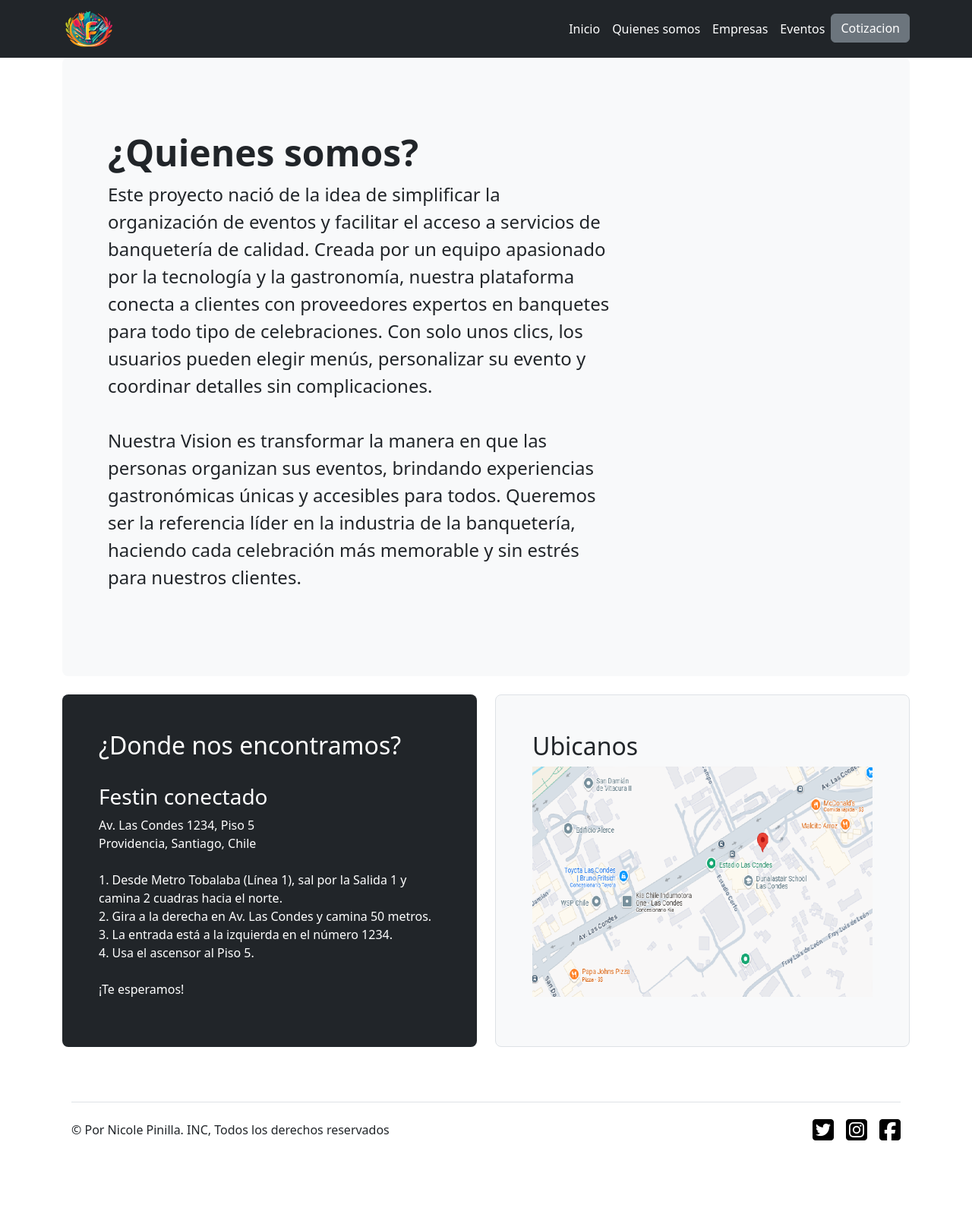
After one commit to Npinilla19/festinConectado, a Django app: page /acerca/ in a window 1280 px wide. The commit adds this page. Shown: the whole page at 76% size. Run offline with Django 5.2, Linux system fonts and the light colour scheme; some libraries are stand-ins or nearby versions.

Commit message:
Se agregan vistas templates y se agregan rutas url.py

```diff
--- a/festinConectado/festinConectado/urls.py
+++ b/festinConectado/festinConectado/urls.py
@@ -17,11 +17,15 @@ Including another URLconf
 from django.contrib import admin
 from django.urls import path
 from django.contrib.auth import views as auth_views
-from gestion_banqueteria import views
+from gestion_banqueteria.views import inicio, acerca, empresas, eventos
 
 urlpatterns = [
     path('admin/', admin.site.urls),
+    path('', inicio, name='inicio'),
+    path('acerca/', acerca, name='acerca'),
+    path('empresas/', empresas, name='empresas'),
+    path('eventos/', eventos, name='eventos'),
     path('login/', auth_views.LoginView.as_view(), name='login'),
     path('logout/', auth_views.LogoutView.as_view(), name='logout'),
-    path('register/', views.register, name='login')
+
 ]
--- /dev/null
+++ b/festinConectado/gestion_banqueteria/templates/acerca.html
@@ -0,0 +1,40 @@
+{% extends 'base.html' %} {% block content %}
+<div class="container ">
+    <div class="p-5 mb-4 bg-body-tertiary rounded-3">
+    <div class="container-fluid py-5">
+      <h1 class="display-5 fw-bold">¿Quienes somos?</h1>
+      <p class="col-md-8 fs-4">Este proyecto nació de la idea de simplificar la organización de eventos y facilitar el acceso a servicios de banquetería de calidad. Creada por un equipo apasionado por la tecnología y la gastronomía, nuestra plataforma conecta a clientes con proveedores expertos en banquetes para todo tipo de celebraciones. Con solo unos clics, los usuarios pueden elegir menús, personalizar su evento y coordinar detalles sin complicaciones.
+<br>
+<br>
+    Nuestra Vision es transformar la manera en que las personas organizan sus eventos, brindando experiencias gastronómicas únicas y accesibles para todos. Queremos ser la referencia líder en la industria de la banquetería, haciendo cada celebración más memorable y sin estrés para nuestros clientes.</p>
+    </div>
+  </div>
+
+  <div class="row align-items-md-stretch">
+    <div class="col-md-6">
+      <div class="h-100 p-5 text-bg-dark rounded-3">
+        <h2>¿Donde nos encontramos?</h2><br>
+        <h3>Festin conectado </h3>
+        <p>Av. Las Condes 1234, Piso 5<br>
+          Providencia, Santiago, Chile <br><br>
+
+          1. Desde Metro Tobalaba (Línea 1), sal por la Salida 1 y camina 2 cuadras hacia el norte.<br>
+          2. Gira a la derecha en Av. Las Condes y camina 50 metros.<br>
+          3. La entrada está a la izquierda en el número 1234.<br>
+          4. Usa el ascensor al Piso 5.<br><br>
+          ¡Te esperamos!
+
+        </p>
+      </div>
+    </div>
+    <div class="col-md-6">
+      <div class="h-100 p-5 bg-body-tertiary border rounded-3">
+        <h2 class="mb-2">Ubicanos</h2>
+        {% load static %}
+        <img src="{% static 'img/mapa.png' %}" class="d-block w-100"
+          alt="..."
+          class="img-fluid">
+      </div>
+    </div>
+  </div>
+  {% endblock %}
--- a/festinConectado/gestion_banqueteria/templates/base.html
+++ b/festinConectado/gestion_banqueteria/templates/base.html
@@ -4,10 +4,18 @@
     <meta charset="utf-8">
     <meta name="viewport" content="width=device-width, initial-scale=1">
     <title>Bienvenido a Festin Conectado</title>
+    <script
+      src="https://kit.fontawesome.com/9520f4f0c5.js"
+      crossorigin="anonymous"
+    ></script>
     <link href="https://cdn.jsdelivr.net/npm/bootstrap@5.3.3/dist/css/bootstrap.min.css" rel="stylesheet" integrity="sha384-QWTKZyjpPEjISv5WaRU9OFeRpok6YctnYmDr5pNlyT2bRjXh0JMhjY6hW+ALEwIH" crossorigin="anonymous">
   </head>
   <body>
+    {% block 'navbar' %} {% include 'navbar.html' %} {% endblock %}
+
     {% block content %} {% endblock %}
+
+    {% block 'footer' %} {% include 'footer.html' %} {% endblock %}
     <script src="https://cdn.jsdelivr.net/npm/bootstrap@5.3.3/dist/js/bootstrap.bundle.min.js" integrity="sha384-YvpcrYf0tY3lHB60NNkmXc5s9fDVZLESaAA55NDzOxhy9GkcIdslK1eN7N6jIeHz" crossorigin="anonymous"></script>
   </body>
 </html>
--- /dev/null
+++ b/festinConectado/gestion_banqueteria/templates/empresas.html
@@ -0,0 +1,3 @@
+{% extends 'base.html' %} {% block content %}
+<h1>En proceso</h1>
+{% endblock %}
--- /dev/null
+++ b/festinConectado/gestion_banqueteria/templates/eventos.html
@@ -0,0 +1,3 @@
+{% extends 'base.html' %} {% block content %}
+<h1>En proceso</h1>
+{% endblock %}
--- /dev/null
+++ b/festinConectado/gestion_banqueteria/templates/footer.html
@@ -0,0 +1,10 @@
+<footer class="container py-5">
+  <div class="d-flex flex-column flex-sm-row justify-content-between py-4 my-4 border-top">
+    <p>&copy; Por Nicole Pinilla. INC, Todos los derechos reservados</p>
+    <ul class="list-unstyled d-flex">
+      <li class="ms-3"><a class="link-body-emphasis" href="#"><i class="fa-brands fa-square-twitter fa-2xl"></i></a></li>
+      <li class="ms-3"><a class="link-body-emphasis" href="#"><i class="fa-brands fa-square-instagram fa-2xl"></i></a></li>
+      <li class="ms-3"><a class="link-body-emphasis" href="#"><i class="fa-brands fa-square-facebook fa-2xl"></i></a></li>
+    </ul>
+  </div>
+</footer>
--- /dev/null
+++ b/festinConectado/gestion_banqueteria/templates/navbar.html
@@ -0,0 +1,47 @@
+<nav class="navbar navbar-expand-lg bg-dark navbar-dark">
+  <div class="container">
+    <a class="navbar-brand" href="#">
+      {% load static %}
+      <img src="{% static 'img/logo-fc.png' %}" alt="logo" height="50px" />
+    </a>
+    <button
+      class="navbar-toggler"
+      type="button"
+      data-bs-toggle="collapse"
+      data-bs-target="#navbarNav"
+      aria-controls="navbarNav"
+      aria-expanded="false"
+      aria-label="Toggle navigation"
+    >
+      <span class="navbar-toggler-icon"></span>
+    </button>
+
+    <div class="collapse navbar-collapse" id="navbarNav">
+      <ul class="navbar-nav ms-auto text-small">
+        <li class="nav-item">
+          <a href="/" class="nav-link text-white">
+           Inicio
+          </a>
+        </li>
+        <li class="nav-item">
+          <a href="/acerca/" class="nav-link text-white">
+            Quienes somos
+          </a>
+        </li>
+        <li class="nav-item">
+          <a href="/empresas/" class="nav-link text-white">
+             Empresas
+          </a>
+        </li>
+        <li class="nav-item">
+          <a href="/eventos/" class="nav-link text-white">
+             Eventos
+          </a>
+        </li>
+        <li class="nav-item">
+          <a href="/contacto/" class="btn btn-secondary">Cotizacion</a>
+        </li>
+      </ul>
+    </div>
+  </div>
+</nav>
--- a/festinConectado/gestion_banqueteria/views.py
+++ b/festinConectado/gestion_banqueteria/views.py
@@ -1,6 +1,19 @@
 from django.shortcuts import render, redirect
 from django.contrib.auth.forms import UserCreationForm
 from django.contrib import messages
+
+
+def inicio(request):
+  return render(request, 'inicio.html', {})
+
+def acerca(request):
+  return render(request, 'acerca.html', {})
+
+def empresas(request):
+  return render(request, 'empresas.html', {})
+
+def eventos(request):
+  return render(request, 'eventos.html', {})
 
 def register(request):
     if request.method == 'POST':
```
Also changed, not shown: festinConectado/gestion_banqueteria/templates/inicio.html (added, +137 -0 lines), festinConectado/gestion_banqueteria/static/css/style.css (added), festinConectado/gestion_banqueteria/static/img/bautizo.jpg (added), festinConectado/gestion_banqueteria/static/img/licenciatura.jpg (added), festinConectado/gestion_banqueteria/static/img/logo-fc.png (added), festinConectado/gestion_banqueteria/static/img/mapa.png (added), festinConectado/gestion_banqueteria/static/img/matrimonio.jpeg (added), 5 other files.
